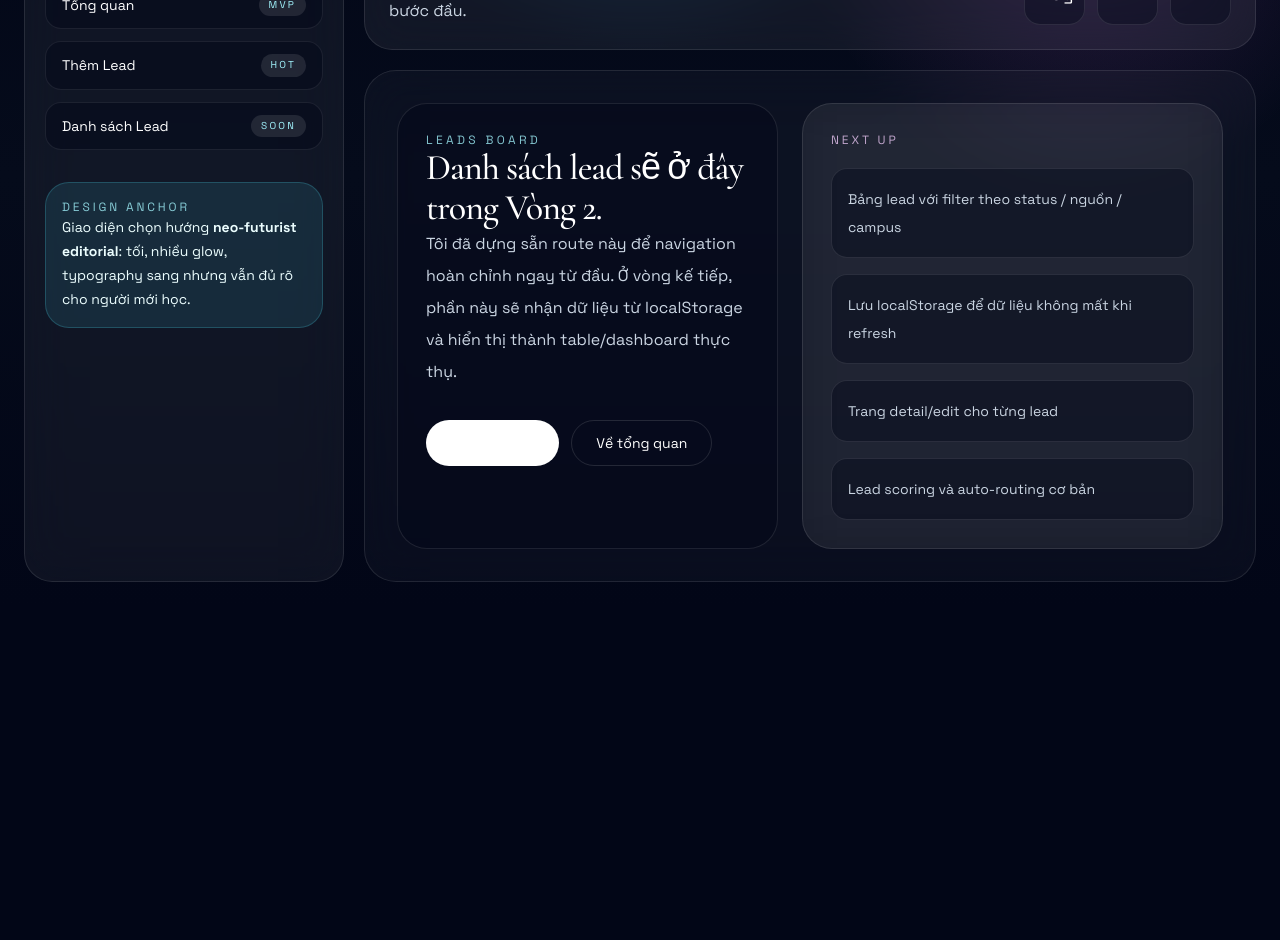
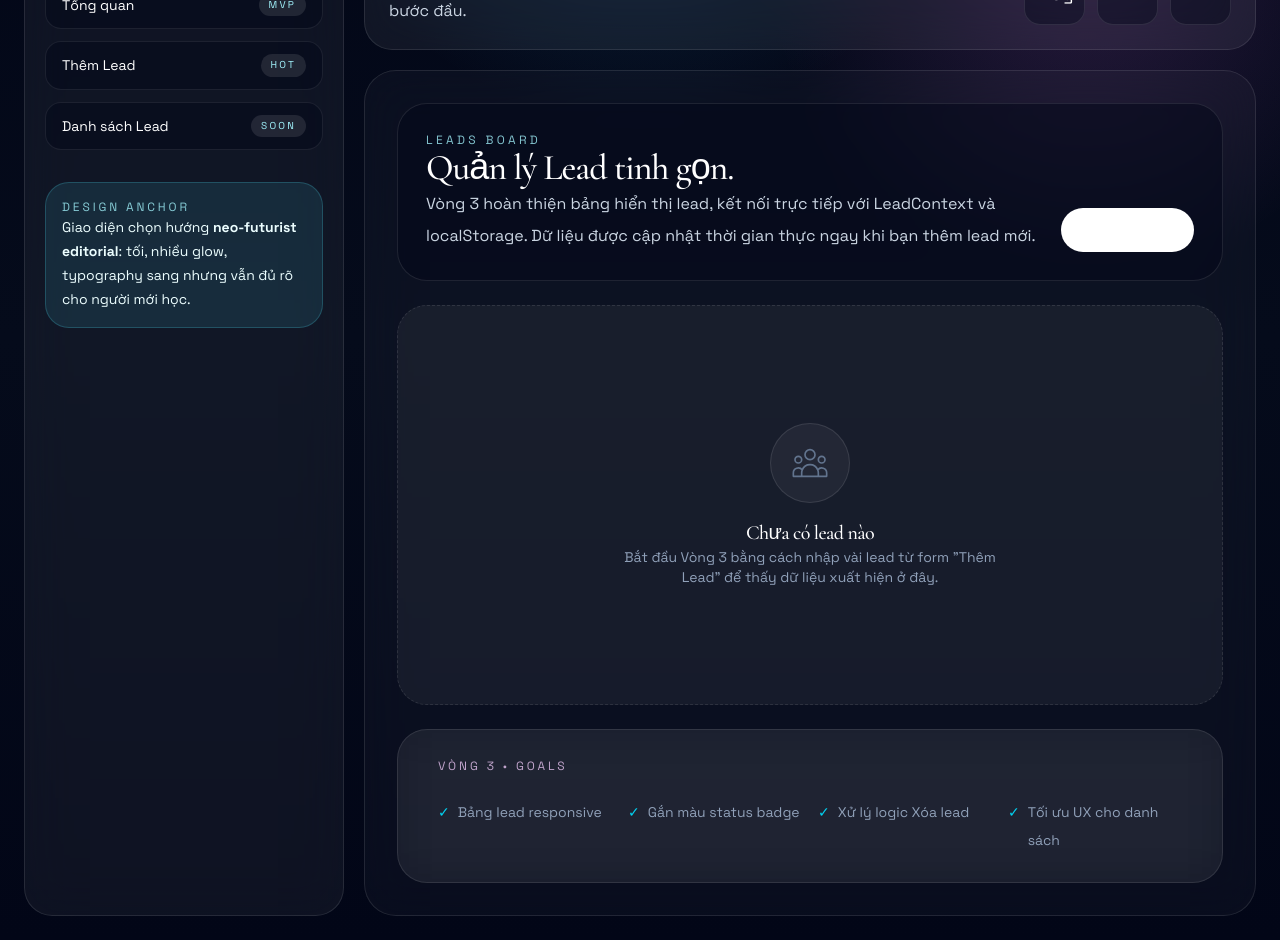
Before and after one commit to hieu1966hn/mindx-miniCRM, a Next.js app: page /leads in a window 1280 px wide. Shown: the part 220-1160 px from the top of the page. Before the commit the page ends 826 px from the top, so only its background shows below. Built offline with nearby package versions, Linux system fonts and the light colour scheme.

Commit message:
feat: Vòng 3 - LeadTable and list page implementation

```diff
--- a/src/app/leads/page.tsx
+++ b/src/app/leads/page.tsx
@@ -1,45 +1,54 @@
 import Link from "next/link";
 import type { Metadata } from "next";
-
-const plannedFeatures = [
-  "Bảng lead với filter theo status / nguồn / campus",
-  "Lưu localStorage để dữ liệu không mất khi refresh",
-  "Trang detail/edit cho từng lead",
-  "Lead scoring và auto-routing cơ bản",
-];
+import { LeadTable } from "@/components/leads/LeadTable";
 
 export const metadata: Metadata = {
   title: "Danh sách Lead | MindX Mini CRM",
-  description: "Trang roadmap cho danh sách lead, chuẩn bị cho các vòng phát triển tiếp theo của Mini CRM.",
+  description: "Trang danh sách lead quản lý dữ liệu từ localStorage với giao diện premium.",
 };
 
 export default function LeadsPage() {
   return (
-    <section className="grid gap-6 xl:grid-cols-[0.95fr_1.05fr]">
+    <section className="grid gap-6">
       <div className="rounded-[30px] border border-white/10 bg-slate-950/50 p-7">
+        <div className="flex flex-col gap-6 lg:flex-row lg:items-end lg:justify-between">
+          <div>
             <p className="text-xs uppercase tracking-[0.28em] text-cyan-200/80">Leads board</p>
-        <h3 className="mt-3 font-serif text-4xl text-white">Danh sách lead sẽ ở đây trong Vòng 2.</h3>
-        <p className="mt-5 text-base leading-8 text-slate-300">
-          Tôi đã dựng sẵn route này để navigation hoàn chỉnh ngay từ đầu. Ở vòng kế tiếp, phần này sẽ nhận dữ liệu từ localStorage và hiển thị thành table/dashboard thực thụ.
+            <h3 className="mt-3 font-serif text-4xl text-white">Quản lý Lead tinh gọn.</h3>
+            <p className="mt-5 max-w-2xl text-base leading-8 text-slate-300">
+              Vòng 3 hoàn thiện bảng hiển thị lead, kết nối trực tiếp với LeadContext và localStorage.
+              Dữ liệu được cập nhật thời gian thực ngay khi bạn thêm lead mới.
             </p>
-        <div className="mt-8 flex flex-wrap gap-3">
+          </div>
+          <div className="flex shrink-0 flex-wrap gap-3">
             <Link id="leads-back-to-new" href="/leads/new" className="rounded-full bg-white px-6 py-3 text-sm font-semibold text-slate-950 transition hover:-translate-y-0.5 hover:bg-cyan-200">
               Tạo lead mới
             </Link>
-          <Link id="leads-back-home" href="/" className="rounded-full border border-white/12 px-6 py-3 text-sm text-slate-200 transition hover:border-white/30 hover:bg-white/6">
-            Về tổng quan
-          </Link>
+          </div>
         </div>
       </div>
 
-      <div className="rounded-[30px] border border-white/10 bg-white/6 p-7 backdrop-blur-xl">
-        <p className="text-xs uppercase tracking-[0.24em] text-fuchsia-200/75">Next up</p>
-        <ul className="mt-5 space-y-4 text-sm leading-7 text-slate-300">
-          {plannedFeatures.map((feature) => (
-            <li key={feature} className="rounded-2xl border border-white/10 bg-slate-950/40 px-4 py-4">
-              {feature}
+      <LeadTable />
+
+      <div className="rounded-[30px] border border-white/10 bg-white/6 p-7 backdrop-blur-xl lg:px-10">
+        <p className="text-xs uppercase tracking-[0.24em] text-fuchsia-200/75">Vòng 3 • Goals</p>
+        <ul className="mt-6 grid gap-4 text-sm leading-7 text-slate-400 sm:grid-cols-2 lg:grid-cols-4">
+          <li className="flex gap-2">
+            <span className="text-cyan-400">✓</span>
+            Bảng lead responsive
           </li>
-          ))}
+          <li className="flex gap-2">
+            <span className="text-cyan-400">✓</span>
+            Gắn màu status badge
+          </li>
+          <li className="flex gap-2">
+            <span className="text-cyan-400">✓</span>
+            Xử lý logic Xóa lead
+          </li>
+          <li className="flex gap-2">
+            <span className="text-cyan-400">✓</span>
+            Tối ưu UX cho danh sách
+          </li>
         </ul>
       </div>
     </section>
--- /dev/null
+++ b/src/components/leads/LeadTable.tsx
@@ -0,0 +1,101 @@
+"use client";
+
+import { useLeads } from "@/contexts/LeadContext";
+import { Lead } from "@/types/lead";
+
+const STATUS_COLORS: Record<Lead["status"], string> = {
+  New: "border-cyan-500/30 bg-cyan-500/10 text-cyan-200",
+  Contacting: "border-amber-500/30 bg-amber-500/10 text-amber-200",
+  Interested: "border-fuchsia-500/30 bg-fuchsia-500/10 text-fuchsia-200",
+  Converted: "border-emerald-500/30 bg-emerald-500/10 text-emerald-200",
+  Lost: "border-slate-500/30 bg-slate-500/10 text-slate-400",
+};
+
+export function LeadTable() {
+  const { leads, deleteLead } = useLeads();
+
+  if (leads.length === 0) {
+    return (
+      <div className="flex min-h-[400px] flex-col items-center justify-center space-y-4 rounded-[30px] border border-dashed border-white/10 bg-white/5 text-center p-8">
+        <div className="h-20 w-20 rounded-full border border-white/10 bg-white/5 flex items-center justify-center">
+          <svg className="h-10 w-10 text-slate-500" fill="none" viewBox="0 0 24 24" stroke="currentColor">
+            <path strokeLinecap="round" strokeLinejoin="round" strokeWidth={1} d="M17 20h5v-2a3 3 0 00-5.356-1.857M17 20H7m10 0v-2c0-.656-.126-1.283-.356-1.857M7 20H2v-2a3 3 0 015.356-1.857M7 20v-2c0-.656.126-1.283.356-1.857m0 0a5.002 5.002 0 019.288 0M15 7a3 3 0 11-6 0 3 3 0 016 0zm6 3a2 2 0 11-4 0 2 2 0 014 0zM7 10a2 2 0 11-4 0 2 2 0 014 0z" />
+          </svg>
+        </div>
+        <div>
+          <h3 className="text-xl font-medium text-white">Chưa có lead nào</h3>
+          <p className="mt-2 text-sm text-slate-400 max-w-sm mx-auto">
+            Bắt đầu Vòng 3 bằng cách nhập vài lead từ form "Thêm Lead" để thấy dữ liệu xuất hiện ở đây.
+          </p>
+        </div>
+      </div>
+    );
+  }
+
+  return (
+    <div className="overflow-x-auto rounded-[30px] border border-white/10 bg-slate-950/60 shadow-2xl backdrop-blur">
+      <table className="w-full text-left text-sm whitespace-nowrap">
+        <thead className="border-b border-white/10 text-xs uppercase tracking-[0.2em] text-cyan-200/60">
+          <tr>
+            <th className="px-6 py-5 font-medium">Khách hàng</th>
+            <th className="px-6 py-5 font-medium">Chương trình / Cơ sở</th>
+            <th className="px-6 py-5 font-medium">Trạng thái</th>
+            <th className="px-6 py-5 font-medium">Điểm / Nguồn</th>
+            <th className="px-6 py-5 font-medium">Ngày tạo</th>
+            <th className="px-6 py-5 font-medium text-right">Thao tác</th>
+          </tr>
+        </thead>
+        <tbody className="divide-y divide-white/5">
+          {leads.map((lead) => (
+            <tr key={lead.id} className="group transition hover:bg-white/5">
+              <td className="px-6 py-4">
+                <div className="flex items-center gap-3">
+                  <div className="h-10 w-10 rounded-full bg-gradient-to-br from-cyan-400 to-fuchsia-500 flex items-center justify-center text-slate-950 font-bold shrink-0">
+                    {lead.fullName.charAt(0).toUpperCase()}
+                  </div>
+                  <div>
+                    <div className="font-semibold text-white">{lead.fullName}</div>
+                    <div className="text-xs text-slate-400">{lead.phone || lead.email}</div>
+                  </div>
+                </div>
+              </td>
+              <td className="px-6 py-4">
+                <div>
+                  <div className="text-white">{lead.programInterest}</div>
+                  <div className="text-xs text-slate-500">{lead.campusOrRegion}</div>
+                </div>
+              </td>
+              <td className="px-6 py-4">
+                <span className={`inline-flex items-center rounded-full border px-2.5 py-1 text-[10px] font-medium uppercase tracking-[0.05em] ${STATUS_COLORS[lead.status]}`}>
+                  {lead.status}
+                </span>
+              </td>
+              <td className="px-6 py-4">
+                <div className="flex items-center gap-2">
+                  <span className="text-amber-300">★ {lead.score}</span>
+                  <span className="text-slate-500">•</span>
+                  <span className="text-slate-400">{lead.leadSource}</span>
+                </div>
+              </td>
+              <td className="px-6 py-4 text-slate-400">
+                {new Date(lead.createdAt).toLocaleDateString("vi-VN")}
+              </td>
+              <td className="px-6 py-4 text-right">
+                <button
+                  onClick={() => {
+                    if (confirm("Xóa lead này?")) deleteLead(lead.id);
+                  }}
+                  className="rounded-xl border border-white/10 bg-white/5 p-2 text-slate-400 transition hover:border-rose-500/50 hover:bg-rose-500/10 hover:text-rose-400"
+                >
+                  <svg className="h-4 w-4" fill="none" viewBox="0 0 24 24" stroke="currentColor">
+                    <path strokeLinecap="round" strokeLinejoin="round" strokeWidth={2} d="M19 7l-.867 12.142A2 2 0 0116.138 21H7.862a2 2 0 01-1.995-1.858L5 7m5 4v6m4-6v6m1-10V4a1 1 0 00-1-1h-4a1 1 0 00-1 1v3M4 7h16" />
+                  </svg>
+                </button>
+              </td>
+            </tr>
+          ))}
+        </tbody>
+      </table>
+    </div>
+  );
+}
```
Lines whose indentation alone changed are shown as unchanged.
